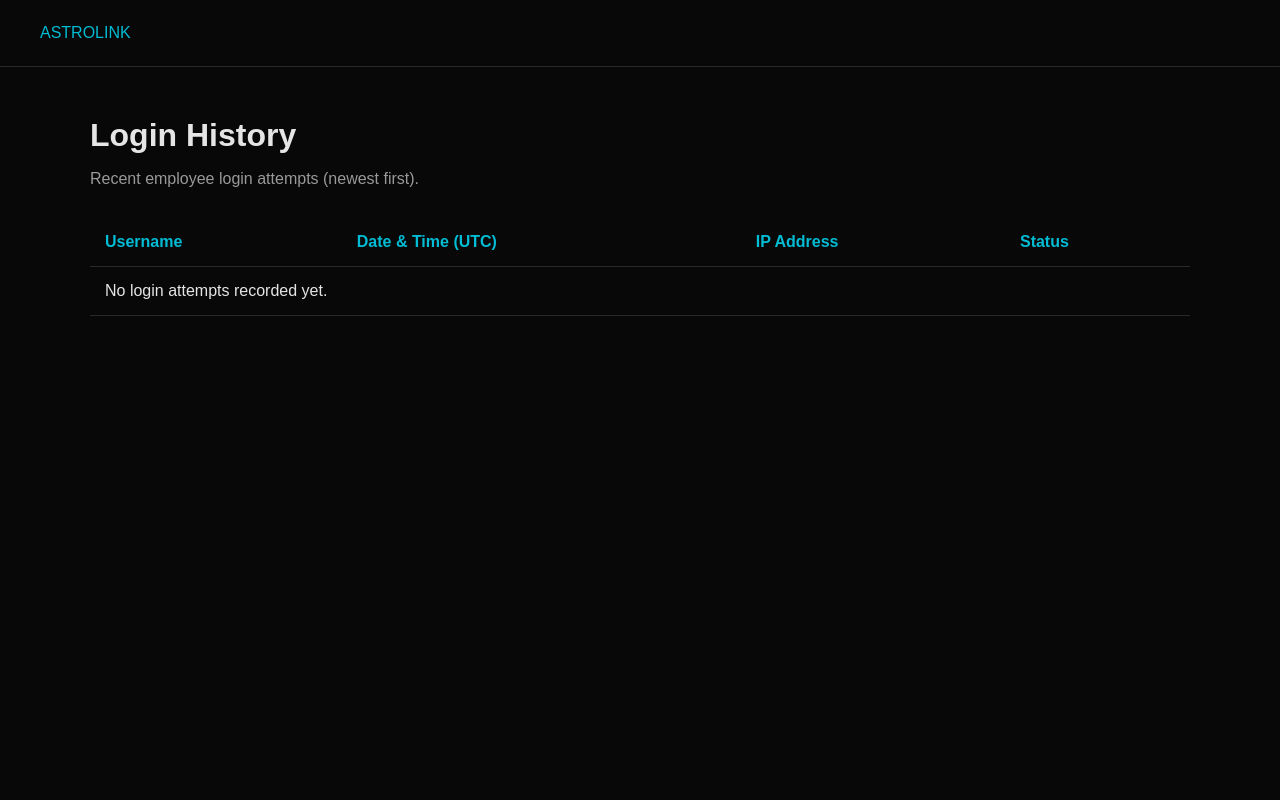
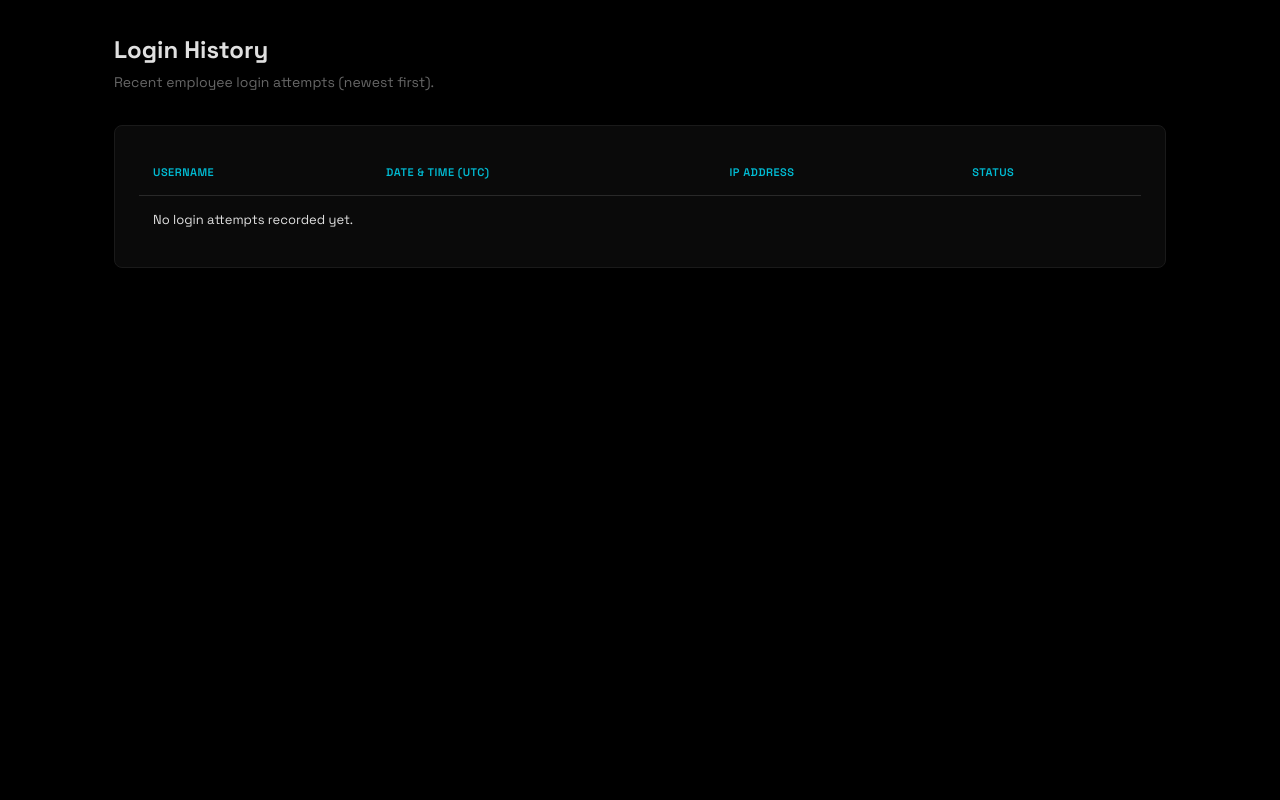
Before and after one commit to Kaylee-B04/astrolink-starter, a Flask app: template app/templates/login_history.html in a window 1280 px wide. Run offline with Flask 3, Linux system fonts and the light colour scheme; the template is opened without the code that fills it, so the values that code supplies are empty.

Commit message:
login_history.html and style.css updated for login history dashboard.

```diff
--- a/app/static/css/style.css
+++ b/app/static/css/style.css
@@ -321,3 +321,28 @@ tr:last-child td { border-bottom: none; }
     nav { padding: 0 16px; gap: 16px; }
     main { padding: 24px 16px; }
 }
+
+/* Admin login history dashboard */
+.login-table {
+    width: 100%;
+    border-collapse: collapse;
+}
+
+.login-table th,
+.login-table td {
+    padding: 14px;
+    text-align: left;
+    border-bottom: 1px solid #292929;
+}
+
+.login-table th {
+    color: #00bcd4;
+}
+
+.login-table .success {
+    color: #4ade80;
+}
+
+.login-table .failed {
+    color: #f87171;
+}
--- a/app/templates/login_history.html
+++ b/app/templates/login_history.html
@@ -1,78 +1,16 @@
-<!DOCTYPE html>
-<html lang="en">
-<head>
-    <meta charset="UTF-8">
-    <meta name="viewport" content="width=device-width, initial-scale=1.0">
-    <title>Login History - AstroLink</title>
 
-    <style>
-        body {
-            background-color: #080808;
-            color: #e5e5e5;
-            font-family: Arial, sans-serif;
-            margin: 0;
-        }
+{% extends "base.html" %}
 
-        header {
-            padding: 24px 40px;
-            border-bottom: 1px solid #292929;
-        }
+{% block title_extra %} — Login History{% endblock %}
 
-        header a {
-            color: #00bcd4;
-            text-decoration: none;
-        }
-
-        main {
-            max-width: 1100px;
-            margin: 50px auto;
-            padding: 0 24px;
-        }
-
-        h1 {
-            margin-bottom: 12px;
-        }
-
-        p {
-            color: #999;
-        }
-
-        table {
-            width: 100%;
-            border-collapse: collapse;
-            margin-top: 30px;
-        }
-
-        th, td {
-            padding: 15px;
-            border-bottom: 1px solid #292929;
-            text-align: left;
-        }
-
-        th {
-            color: #00bcd4;
-        }
-
-        .success {
-            color: #4ade80;
-        }
-
-        .failed {
-            color: #f87171;
-        }
-    </style>
-</head>
-
-<body>
-    <header>
-        <a href="{{ url_for('auth.home') }}">ASTROLINK</a>
-    </header>
-
-    <main>
+{% block content %}
+<div class="page-header">
     <h1>Login History</h1>
     <p>Recent employee login attempts (newest first).</p>
+</div>
 
-        <table>
+<section class="panel">
+    <table class="login-table">
         <thead>
             <tr>
                 <th>Username</th>
@@ -103,6 +41,5 @@
             {% endfor %}
         </tbody>
     </table>
-    </main>
-</body>
-</html>
+</section>
+{% endblock %}
```
Lines whose indentation alone changed are shown as unchanged.
